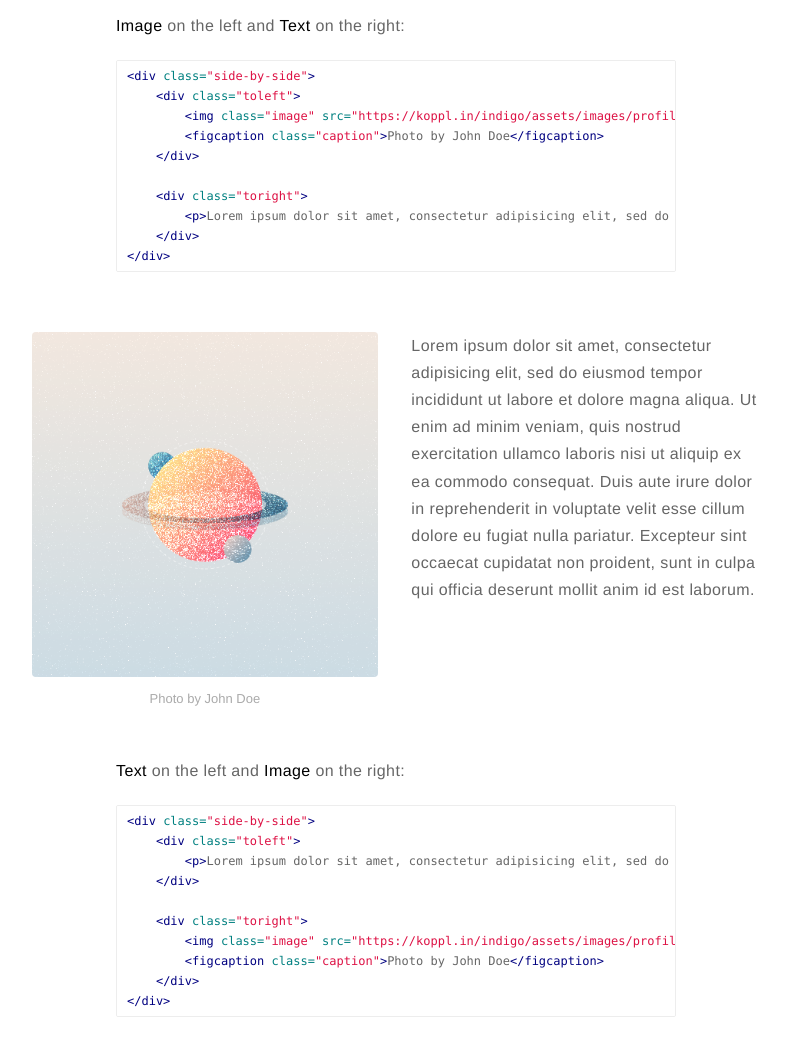
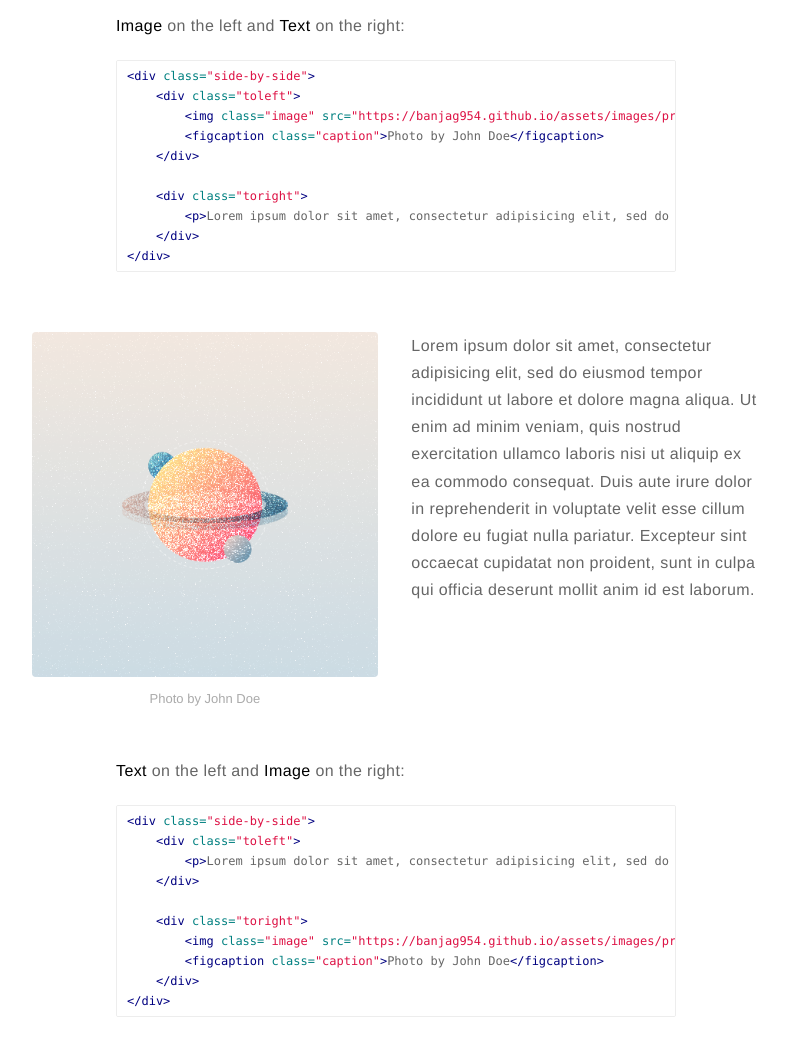
Before and after one commit to banjag954/banjag954.github.io, a Jekyll site: the page built from _posts/2015-02-24-markdown-extra-components.markdown, in a window 1280 px wide and 1400 px high, scrolled down 1068 px. Shown: the part 151-1188 px from the top of the window, without its empty margins (244-1032 px from the left). Built offline with Jekyll 4.4.1, drawn with Linux system fonts in a browser that asks for light colours; part of the change alters nothing that is shown.

Commit message:
Edit_images

```diff
--- a/_config.yml
+++ b/_config.yml
@@ -17,7 +17,7 @@ resume: true
 resume-external: true
 resume-url: https://google.com/?q=my+resume
 
-url: https://koppl.in/indigo
+url: https://banjag954.github.io
 # your url: http://USERNAME.github.io
 
 permalink: /:title/
@@ -31,7 +31,7 @@ permalink: /:title/
 
 # if you don't want comments in your posts, leave categories empty
 disqus:
-  shortname: mydisqus # enter this from your disqus account
+  shortname: disqus_qyWqoAQmxP # enter this from your disqus account
   categories: [blog, project] # only show disqus for posts that have these categories
 
 # if you don't have any of social below, comment the line
```
